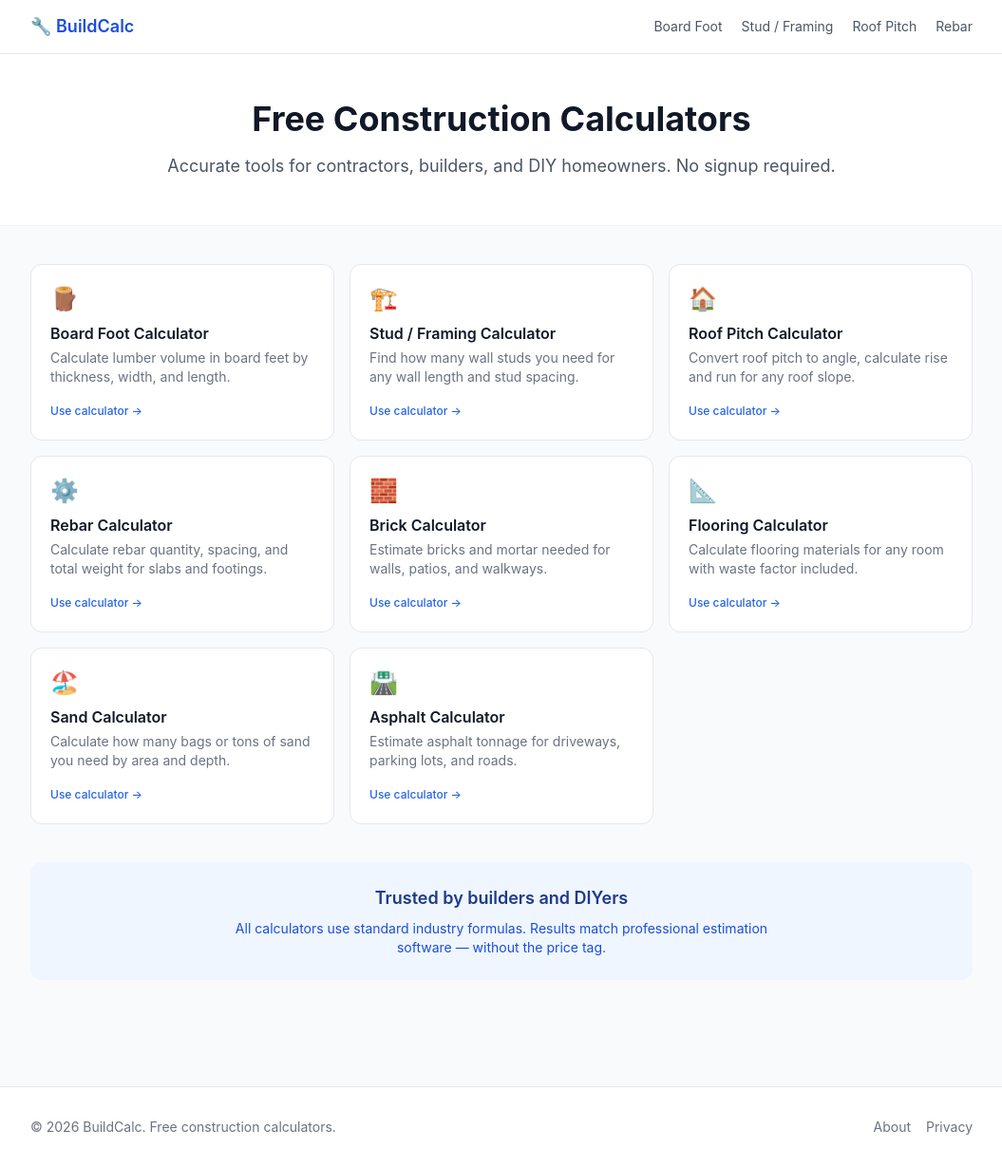
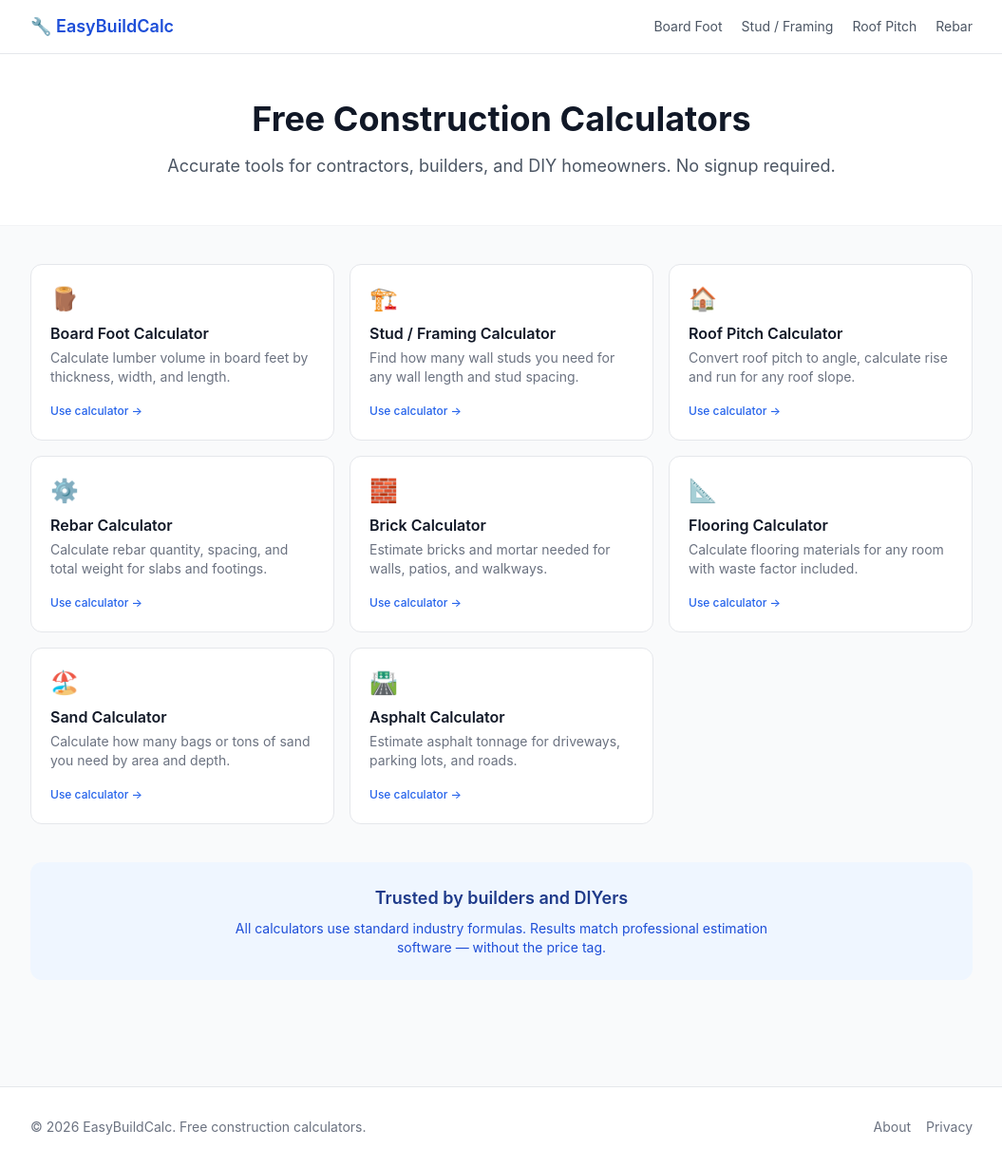
Before and after one commit to dominovd/construction-calculators, a Next.js app: page / in a window 1280 px wide. Shown: the whole page at 95% size, without its empty margins (112-1167 px from the left). Built offline with nearby package versions, Linux system fonts and the light colour scheme.

Commit message:
fix: update domain to easybuildcalc.com, add GSC verification tag

```diff
--- a/app/board-foot-calculator/page.tsx
+++ b/app/board-foot-calculator/page.tsx
@@ -6,11 +6,11 @@ export const metadata: Metadata = {
   title: "Board Foot Calculator — Free Lumber Volume Tool",
   description:
     "Calculate board feet of lumber instantly. Enter thickness, width, and length to get exact volume. Free tool for carpenters, woodworkers, and builders.",
-  alternates: { canonical: "https://buildcalc.com/board-foot-calculator" },
+  alternates: { canonical: "https://easybuildcalc.com/board-foot-calculator" },
   openGraph: {
     title: "Board Foot Calculator",
     description: "Calculate board feet of lumber by thickness, width, and length.",
-    url: "https://buildcalc.com/board-foot-calculator",
+    url: "https://easybuildcalc.com/board-foot-calculator",
   },
 };
 
--- a/app/layout.tsx
+++ b/app/layout.tsx
@@ -2,10 +2,10 @@ import type { Metadata } from "next";
 import "./globals.css";
 
 export const metadata: Metadata = {
-  metadataBase: new URL("https://buildcalc.com"), // ← замени на свой домен
+  metadataBase: new URL("https://easybuildcalc.com"),
   title: {
-    default: "Free Construction Calculators | BuildCalc",
-    template: "%s | BuildCalc",
+    default: "Free Construction Calculators | EasyBuildCalc",
+    template: "%s | EasyBuildCalc",
   },
   description:
     "Free online construction calculators for contractors, builders, and DIY projects. Board foot, roof pitch, rebar, concrete, flooring, and more.",
@@ -13,7 +13,7 @@ export const metadata: Metadata = {
   openGraph: {
     type: "website",
     locale: "en_US",
-    siteName: "BuildCalc",
+    siteName: "EasyBuildCalc",
   },
   robots: {
     index: true,
@@ -30,6 +30,8 @@ export default function RootLayout({
   return (
     <html lang="en">
       <head>
+        {/* Google Search Console verification */}
+        <meta name="google-site-verification" content="ZQ1waCH9VzWxNtRgULBPxZ3yTGbg4VLAroLQpsnlsdQ" />
         {/* Google AdSense — раскомментируй после одобрения */}
         {/* <script
           async
@@ -51,7 +53,7 @@ function Header() {
     <header className="bg-white border-b border-gray-200 sticky top-0 z-10">
       <div className="max-w-5xl mx-auto px-4 h-14 flex items-center justify-between">
         <a href="/" className="text-lg font-semibold text-blue-700 hover:text-blue-800">
-          🔧 BuildCalc
+          🔧 EasyBuildCalc
         </a>
         <nav className="hidden sm:flex gap-5 text-sm text-gray-600">
           <a href="/board-foot-calculator" className="hover:text-blue-600">Board Foot</a>
@@ -68,7 +70,7 @@ function Footer() {
   return (
     <footer className="bg-white border-t border-gray-200 mt-16">
       <div className="max-w-5xl mx-auto px-4 py-8 text-sm text-gray-500 flex flex-col sm:flex-row justify-between gap-4">
-        <p>© {new Date().getFullYear()} BuildCalc. Free construction calculators.</p>
+        <p>© {new Date().getFullYear()} EasyBuildCalc. Free construction calculators.</p>
         <nav className="flex gap-4">
           <a href="/about" className="hover:text-gray-700">About</a>
           <a href="/privacy" className="hover:text-gray-700">Privacy</a>
--- a/app/stud-calculator/page.tsx
+++ b/app/stud-calculator/page.tsx
@@ -6,7 +6,7 @@ export const metadata: Metadata = {
   title: "Stud Calculator — Wall Framing Stud Count",
   description:
     "Calculate how many studs you need for wall framing. Enter wall length and stud spacing (16\" or 24\" OC) to get an exact stud count with extras.",
-  alternates: { canonical: "https://buildcalc.com/stud-calculator" },
+  alternates: { canonical: "https://easybuildcalc.com/stud-calculator" },
 };
 
 const jsonLd = {
```
